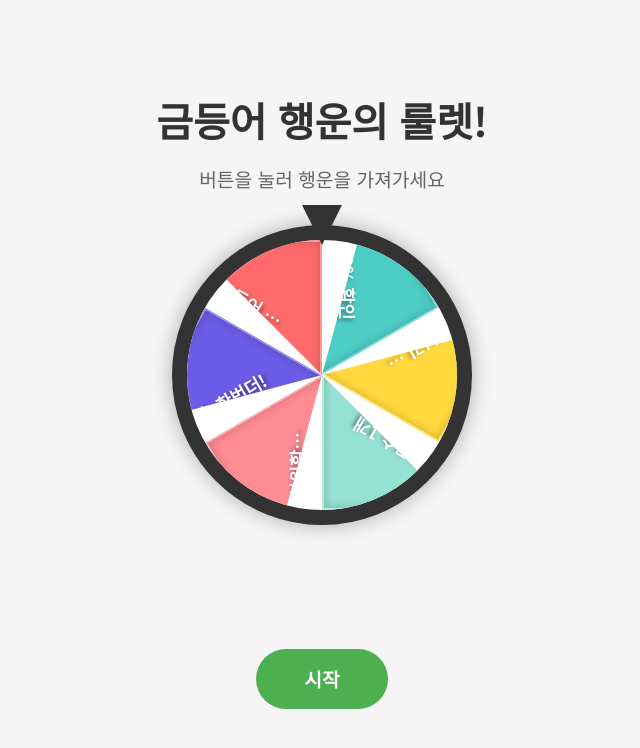
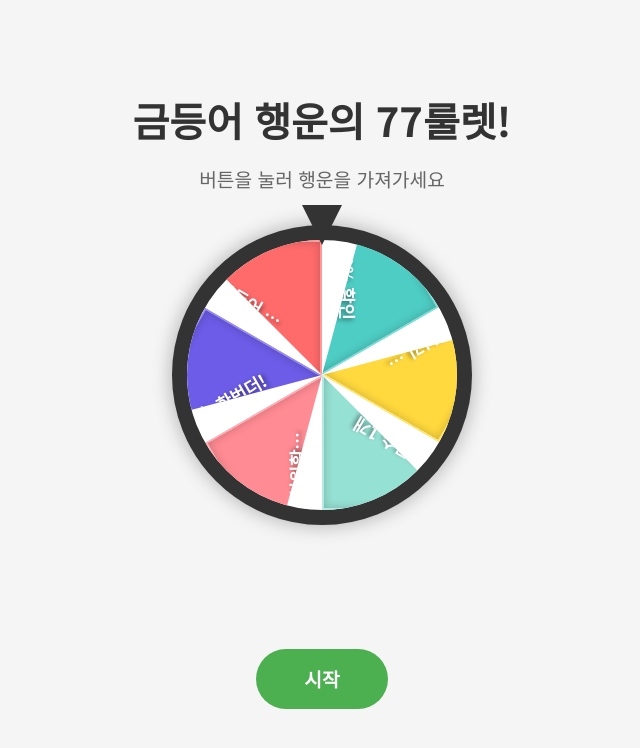
Before and after one commit to eom7779/spingame, a plain HTML site: page index.html in a window 1280 px wide. Shown: the whole page, without its empty margins (318-958 px from the left). Drawn offline with nearby package versions, Linux system fonts and the light colour scheme.

Commit message:
제목
77

```diff
--- a/index.html
+++ b/index.html
@@ -211,7 +211,7 @@
 <body>
     <div class="container">
         <!-- 게임 제목 -->
-        <h1 class="title">금등어 행운의 룰렛!</h1>
+        <h1 class="title">금등어 행운의 77룰렛!</h1>
         <p class="subtitle">버튼을 눌러 행운을 가져가세요</p>
 
         <!-- 룰렛 컨테이너 -->
```
